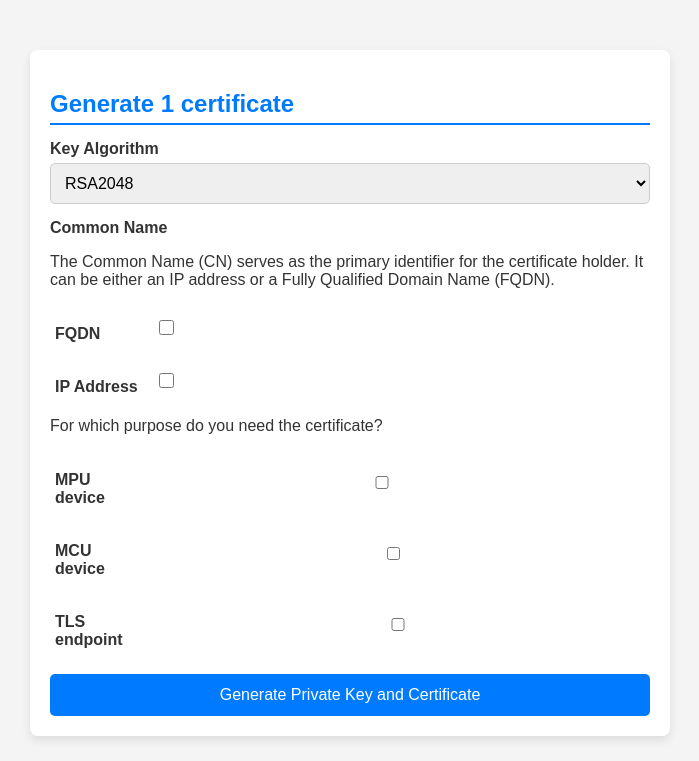
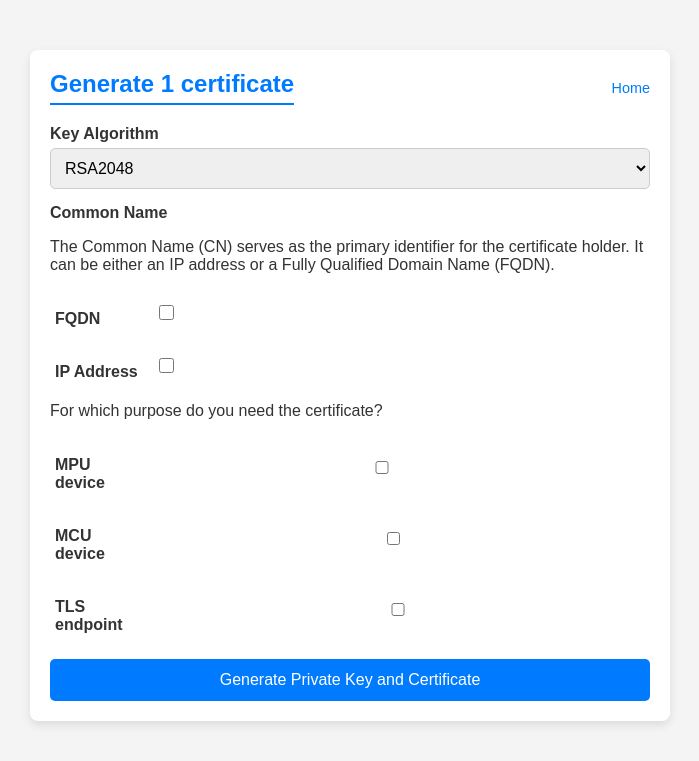
Before and after one commit to QUBIP/pq-qubip-pki, a Flask app: page /generate_certificate/1 in a window 1280 px wide. Shown: the top 761 px of the page, without its empty margins (290-989 px from the left). Run offline with Flask 3, Linux system fonts and the light colour scheme; parts of the project's set-up code (start-up, migrations or seed data) failed here and were passed over.

Commit message:
fixed delays

```diff
--- a/static/css/certificate_generation_style.css
+++ b/static/css/certificate_generation_style.css
@@ -176,3 +176,50 @@ a.button {
 a.button:hover {
     background-color: #00b38f;
 }
+.header-row {
+  display: flex;
+  align-items: center;
+  justify-content: space-between;
+  margin-bottom: 20px; /* Optional: adds space below the header row */
+}
+
+.header-row h2 {
+  margin: 0;
+}
+
+.back-link {
+  text-decoration: none;
+  font-size: 0.9em;
+  color: #007BFF; /* Optional: sets link color */
+}
+
+.back-link:hover {
+  text-decoration: underline;
+}
+
+#loader {
+  display: none;
+  position: fixed;
+  top: 0;
+  left: 0;
+  width: 100vw;
+  height: 100vh;
+  background-color: rgba(255, 255, 255, 0.8);
+  z-index: 9999;
+  justify-content: center;
+  align-items: center;
+}
+
+#loader::after {
+  content: "";
+  width: 50px;
+  height: 50px;
+  border: 6px solid #ccc;
+  border-top-color: #333;
+  border-radius: 50%;
+  animation: spin 1s linear infinite;
+}
+
+@keyframes spin {
+  to { transform: rotate(360deg); }
+}
--- a/static/js-scripts/gen-cert-2.js
+++ b/static/js-scripts/gen-cert-4.js
@@ -31,6 +31,16 @@ document.addEventListener("DOMContentLoaded", function () {
     successMessage.style.fontWeight = "bold";
     successMessage.textContent = "Certificate generated successfully!";
     certForm.parentNode.insertBefore(successMessage, certActions);
+
+    function showLoader() {
+        const loader = document.getElementById("loader");
+        loader.style.display = "flex";
+    }
+
+    function hideLoader() {
+        const loader = document.getElementById("loader");
+        loader.style.display = "none";
+    }
 
     function resetCheckboxes() {
         fqdnCheckboxes.forEach(checkbox => checkbox.checked = false);
@@ -182,18 +192,20 @@ document.addEventListener("DOMContentLoaded", function () {
     form.addEventListener("submit", function (event) {
         event.preventDefault();
 
-        let algorithm = document.getElementById('key_algorithm').value;
+        showLoader();
+        const validation = validateInput();
+        if (!validation.isValid) return;
+
+        setTimeout(() => {
+            form.style.display = "none";
+            const algorithm = document.getElementById('key_algorithm').value;
             let commonName = null;
             let cnType = null;
 
-        const validation = validateInput();
-        if (!validation.isValid) return;
 
-        form.style.display = "none";
             commonName = validation.commonName;
             cnType = validation.cnType;
             device = validation.device;
-
             const data = {
                 common_name: commonName,
                 algorithm: algorithm,
@@ -201,13 +213,14 @@ document.addEventListener("DOMContentLoaded", function () {
                 cn_type: cnType,
                 device: device
             };
-        console.log("Data to be sent:", data);
+            //console.log("Data to be sent:", data);
             fetch(`/generate_certificate/${purpose}`, {
                 method: 'POST',
                 headers: { 'Content-Type': 'application/json' },
                 body: JSON.stringify(data)
             }).then(response => response.json())
                 .then(data => {
+                    hideLoader();
                     certActions.style.display = "flex";
                     if (data.certificate) {
                         certContent.style.display = "block";
@@ -223,8 +236,12 @@ document.addEventListener("DOMContentLoaded", function () {
                     certificateDownloaded = false;
                 })
                 .catch(error => {
+                    hideLoader();
                     console.error("Error generating the certificate: ", error);
                 });
+
+        }, 3);
+
     });
 
     downloadBtn.addEventListener("click", function () {
--- a/templates/gen-cert.html
+++ b/templates/gen-cert.html
@@ -10,7 +10,10 @@
 
 <body>
     <div class="container">
-        <h2>Generate {{ purpose }} certificate</h2>
+        <div class="header-row">
+            <h2>Generate {{ purpose }} certificate</h2>
+            <a href="/" class="back-link">Home</a>
+        </div>
         <form id="certForm" method="POST"
             action="{{ url_for('generate_certificate', purpose=request.args.get('purpose', purpose)) }}"
             data-purpose="{{ request.args.get('purpose', purpose) }}">
@@ -34,7 +37,8 @@
                 <div class="cn-option">
                     <label for="fqdnCheckbox">FQDN</label>
                     <input type="checkbox" class="fqdn-checkbox" name="cn_type" value="fqdn">
-                    <input type="text" class="fqdn-input" name="fqdn" placeholder="Enter FQDN (e.g.: example.com)" style="display: none;">
+                    <input type="text" class="fqdn-input" name="fqdn" placeholder="Enter FQDN (e.g.: example.com)"
+                        style="display: none;">
                     <span class="error-message fqdn-error"></span>
                 </div>
 
@@ -42,7 +46,8 @@
                 <div class="cn-option">
                     <label for="ipCheckbox">IP Address</label>
                     <input type="checkbox" class="ip-checkbox" name="cn_type" value="ip">
-                    <input type="text" class="ip-input" name="ip" placeholder="Enter IP Address (e.g.: 192.168.0.1)" style="display: none;">
+                    <input type="text" class="ip-input" name="ip" placeholder="Enter IP Address (e.g.: 192.168.0.1)"
+                        style="display: none;">
                     <span class="error-message ip-error"></span>
                 </div>
             </div>
@@ -52,7 +57,7 @@
                 <!-- MPU -->
                 <div class="iot-option">
                     <label for="mpuCheckbox">MPU device</label>
-                    <input type="checkbox"class="mpu-checkbox" id="mpuCheckbox" name="iot_type" value="mpu">
+                    <input type="checkbox" class="mpu-checkbox" id="mpuCheckbox" name="iot_type" value="mpu">
                     <span class="error-message" id="iotCheckboxError"></span>
                 </div>
                 <!-- MCU -->
@@ -69,13 +74,14 @@
             <button id="submitButton" type="submit">Generate Private Key and Certificate</button>
         </form>
         <div id="certificate-actions" style="display: none;">
+             <div id="loader" class="loader"></div>
             <a href="#" class="button" id="download-cert-btn">Download Key, Certificate and chain</a>
         </div>
         <div id="certificate-content">
             <pre id="certText"></pre>
         </div>
     </div>
-    <script src="/static/js-scripts/gen-cert-2.js"></script>
+    <script src="/static/js-scripts/gen-cert-4.js"></script>
 </body>
 
 </html>
--- a/templates/view-ca-certificate.html
+++ b/templates/view-ca-certificate.html
@@ -10,7 +10,7 @@
 
 <body>
     <div class="container">
-        <a href="/" class="back-link">Back to Home</a>
+        <a href="/" class="back-link">Home</a>
         <h1>CA Certificate Details</h1>
         <h2>{{ ca }}</h2>
         <pre>{{ cert_data }}</pre>
--- a/templates/view-ca-crl.html
+++ b/templates/view-ca-crl.html
@@ -10,7 +10,7 @@
 
 <body>
     <div class="container">
-        <a href="/" class="back-link">Back to Home</a>
+        <a href="/" class="back-link">Home</a>
         <h1>CRL Details</h1>
     <h2>{{ ca }}
     </h2>
```
Lines whose indentation alone changed are shown as unchanged.
